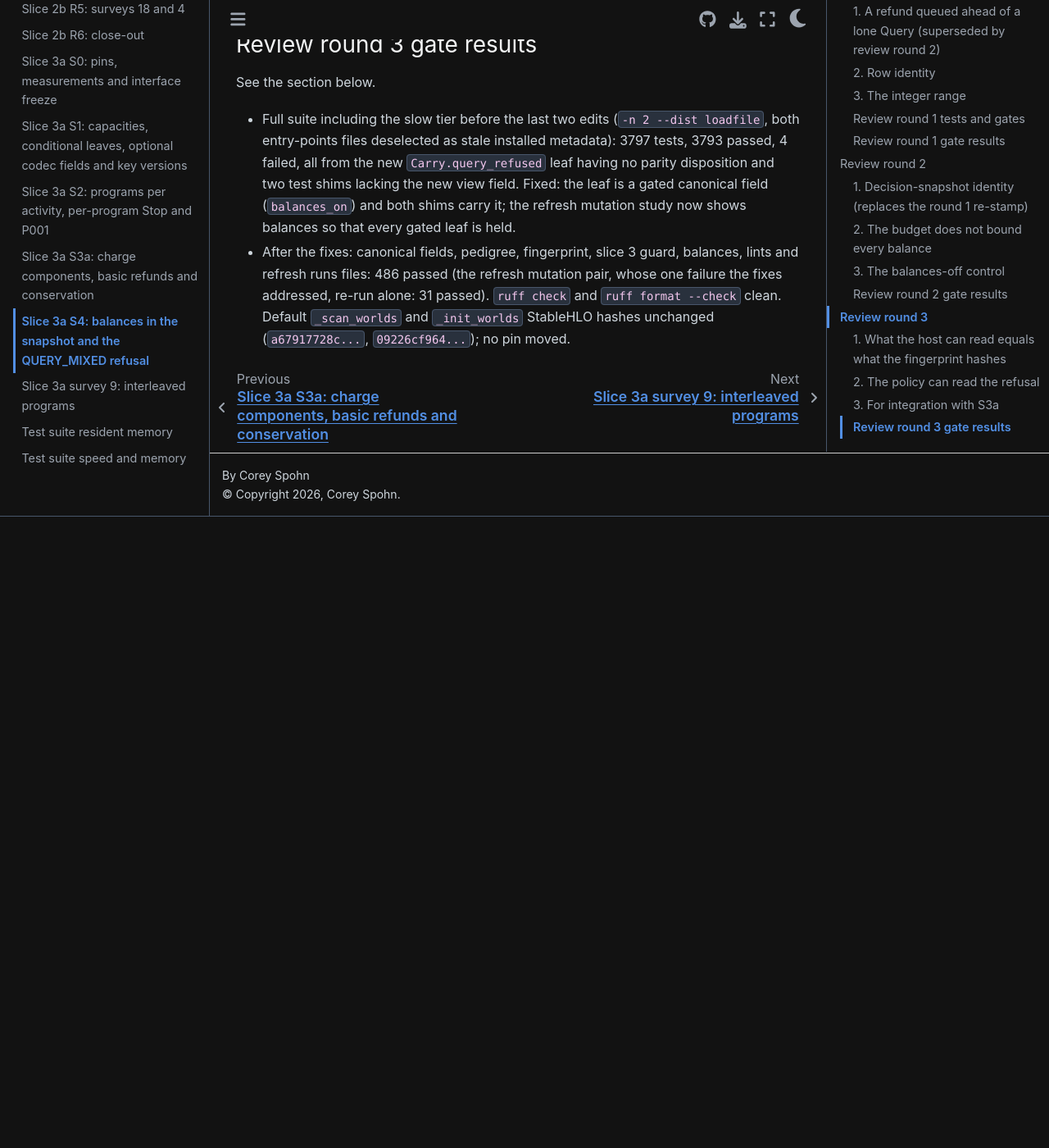
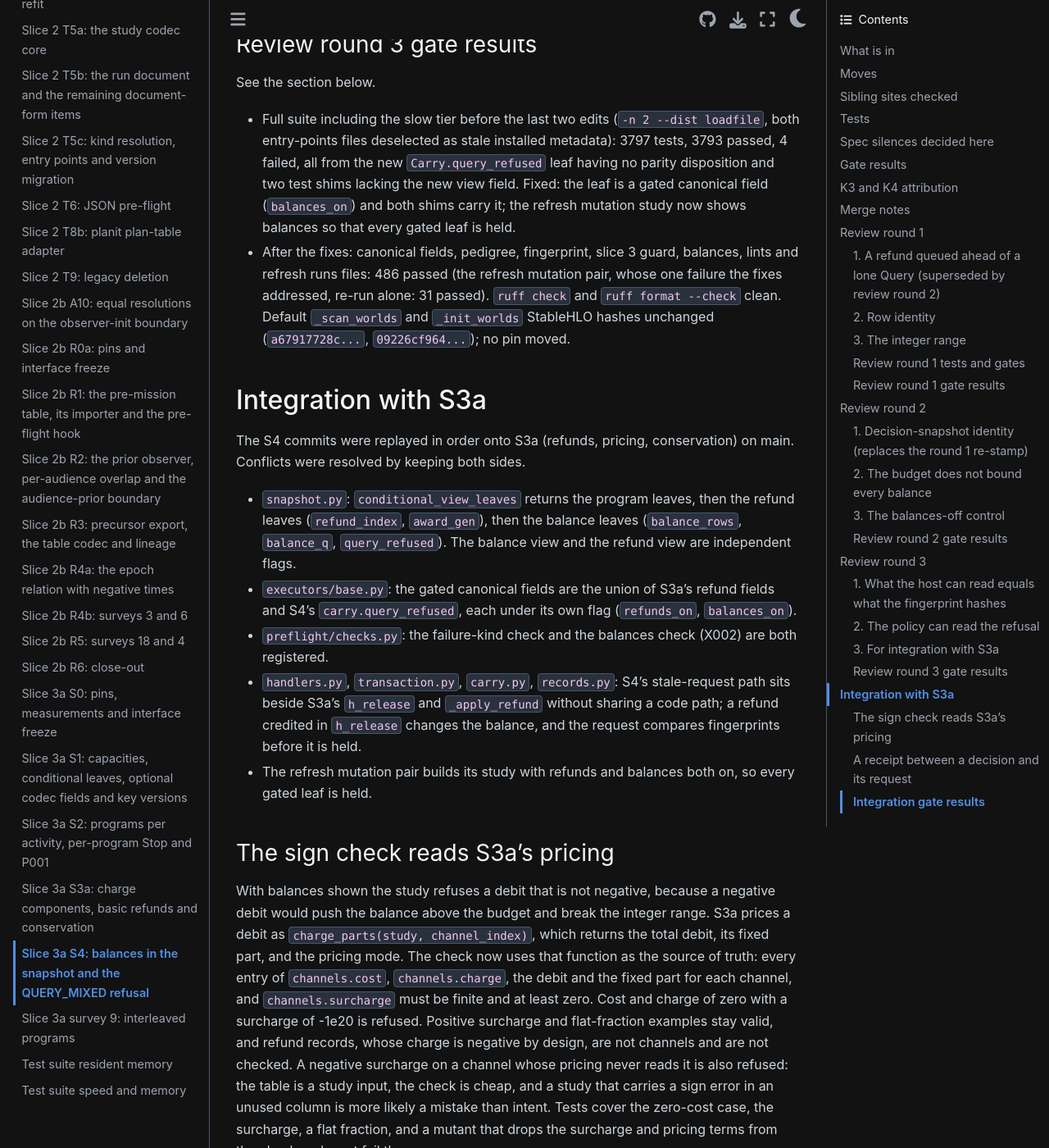
Before and after one commit to CoreySpohn/spaceodyssey, a Sphinx documentation site: the page built from docs/changes/slice-3a-s4.md, in a window 1280 px wide and 1400 px high, scrolled down 11183 px. Shown: the whole window at 82% size. Built offline with Sphinx 7.4.7 and the Sphinx Book theme 1.1.4, drawn with Linux system fonts in a browser that asks for light colours; pages that are not in the unit, such as notebooks, are missing from menus; before the commit the page ends 11813 px from its top, so only the background shows below that; some of the changed text lies outside the part shown.

Commit message:
docs(changes): record the S4 integration with S3a

```diff
--- a/docs/changes/slice-3a-s4.md
+++ b/docs/changes/slice-3a-s4.md
@@ -369,3 +369,53 @@ See the section below.
   addressed, re-run alone: 31 passed). `ruff check` and `ruff format --check` clean. Default
   `_scan_worlds` and `_init_worlds` StableHLO hashes unchanged (`a67917728c...`,
   `09226cf964...`); no pin moved.
+
+## Integration with S3a
+
+The S4 commits were replayed in order onto S3a (refunds, pricing, conservation) on main.
+Conflicts were resolved by keeping both sides.
+
+- `snapshot.py`: `conditional_view_leaves` returns the program leaves, then the refund leaves
+  (`refund_index`, `award_gen`), then the balance leaves (`balance_rows`, `balance_q`,
+  `query_refused`). The balance view and the refund view are independent flags.
+- `executors/base.py`: the gated canonical fields are the union of S3a's refund fields and S4's
+  `carry.query_refused`, each under its own flag (`refunds_on`, `balances_on`).
+- `preflight/checks.py`: the failure-kind check and the balances check (X002) are both
+  registered.
+- `handlers.py`, `transaction.py`, `carry.py`, `records.py`: S4's stale-request path sits beside
+  S3a's `h_release` and `_apply_refund` without sharing a code path; a refund credited in
+  `h_release` changes the balance, and the request compares fingerprints before it is held.
+- The refresh mutation pair builds its study with refunds and balances both on, so every gated
+  leaf is held.
+
+### The sign check reads S3a's pricing
+
+With balances shown the study refuses a debit that is not negative, because a negative debit
+would push the balance above the budget and break the integer range. S3a prices a debit as
+`charge_parts(study, channel_index)`, which returns the total debit, its fixed part, and the
+pricing mode. The check now uses that function as the source of truth: every entry of
+`channels.cost`, `channels.charge`, the debit and the fixed part for each channel, and
+`channels.surcharge` must be finite and at least zero. Cost and charge of zero with a surcharge
+of -1e20 is refused. Positive surcharge and flat-fraction examples stay valid, and refund
+records, whose charge is negative by design, are not channels and are not checked. A negative
+surcharge on a channel whose pricing never reads it is also refused: the table is a study
+input, the check is cheap, and a study that carries a sign error in an unused column is more
+likely a mistake than intent. Tests cover the zero-cost case, the surcharge, a flat fraction,
+and a mutant that drops the surcharge and pricing terms from the check and must fail them.
+
+### A receipt between a decision and its request
+
+A failure receipt is processed at the admit stage and wakes the policy before its own release,
+which is queued behind it, runs. The policy decides and asks; the release credits the refund
+ahead of the request; the request finds the policy view at its decision no longer matches the
+stamp, is not held, writes `QUERY_STALE` on its trace row and wakes the policy, which asks again
+on the fresh balance and is answered. One test runs this on both executors and checks parity,
+one stale refusal, one answered request after it, and a credited refund. A receipt released to
+the observer alone credits nothing, so it cannot reach the stale path.
+
+### Integration gate results
+
+- Default `_scan_worlds` and `_init_worlds` StableHLO recomputed at 7da9d2b and on the
+  integrated tree: identical (`a67917728c...`, `09226cf964...`). No golden pin moved.
+- Balances file: 54 passed. Lints and pre-commit (`--all-files`, conventional-pre-commit
+  skipped): passed, codespell included.
```
